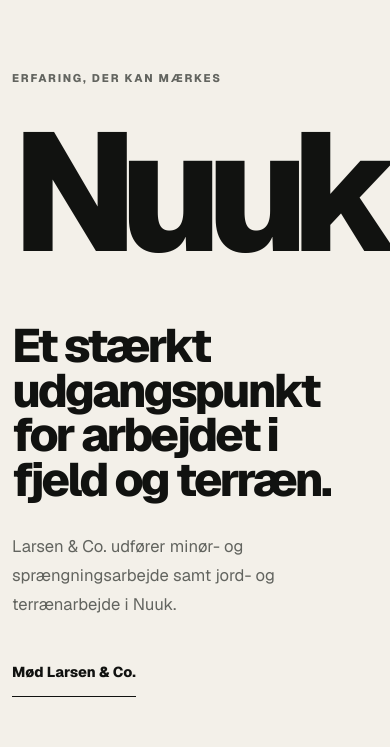
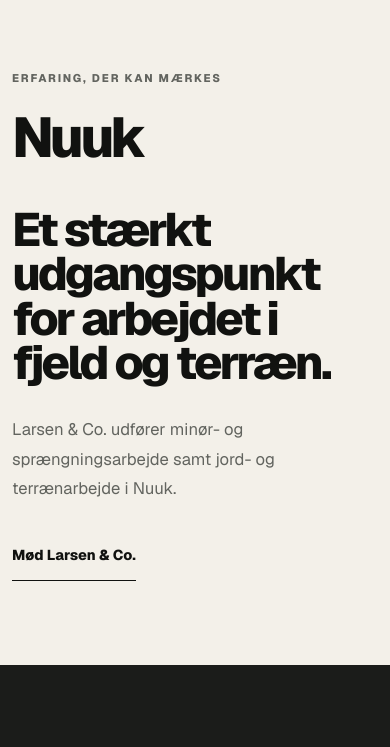
Before and after one commit to tillussavakkit/larsen-co-website-demo, a Next.js app: page / in a window 390 px wide. Shown: the part 814-1561 px from the top of the page. Built offline with nearby package versions, Linux system fonts and the light colour scheme; no server answers.

Commit message:
Fix homepage experience section layout

```diff
--- a/app/globals.css
+++ b/app/globals.css
@@ -2446,3 +2446,59 @@ button {
   opacity: 0.65;
   cursor: wait;
 }
+
+
+/* Larsen & Co experience layout fix */
+.experience-grid {
+  grid-template-columns: minmax(0, 0.75fr) minmax(0, 1.25fr);
+  grid-template-areas:
+    "label content"
+    "location content";
+  column-gap: clamp(2rem, 6vw, 7rem);
+  row-gap: 2rem;
+  align-items: start;
+}
+
+.experience-grid > .section-kicker {
+  grid-area: label;
+}
+
+.experience-number {
+  grid-area: location;
+  min-width: 0;
+  line-height: 1;
+}
+
+.experience-number strong {
+  display: block;
+  max-width: 100%;
+  font-size: clamp(3.5rem, 7vw, 6rem);
+  line-height: 1.05;
+  letter-spacing: -0.07em;
+  overflow-wrap: anywhere;
+}
+
+.experience-copy {
+  grid-area: content;
+  min-width: 0;
+  padding-top: 0;
+}
+
+@media (max-width: 760px) {
+  .experience-grid {
+    grid-template-columns: minmax(0, 1fr);
+    grid-template-areas:
+      "label"
+      "location"
+      "content";
+    gap: 22px;
+  }
+
+  .experience-number {
+    margin: 0;
+  }
+
+  .experience-number strong {
+    font-size: clamp(3.5rem, 13vw, 6rem);
+  }
+}
```
